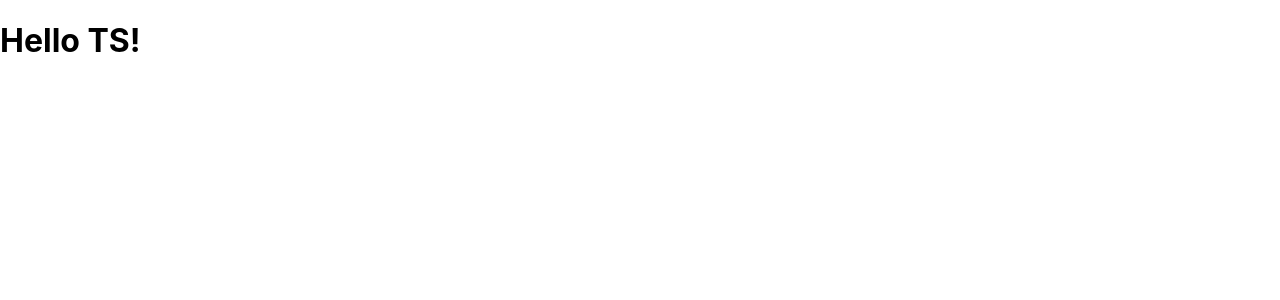
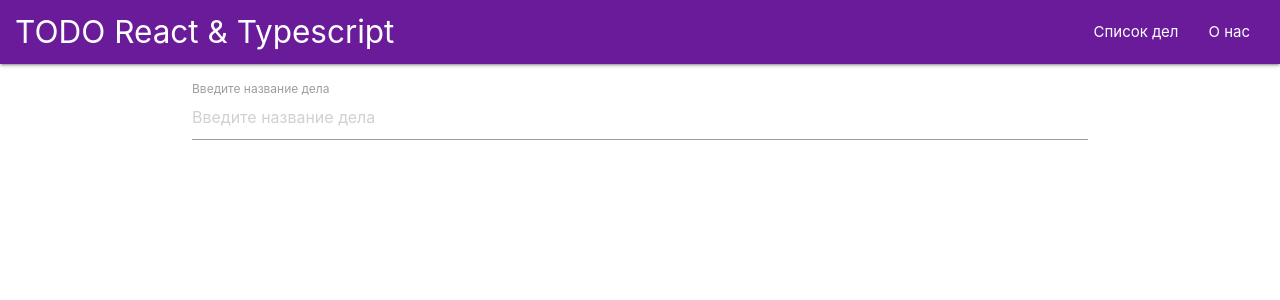
Before and after one commit to DNWD843/todo-react-ts, a React (Create React App) app: page / in a window 1280 px wide. Shown: the top 300 px of the page. Built offline with nearby package versions, Linux system fonts and the light colour scheme.

Commit message:
create todoForm

```diff
--- a/package.json
+++ b/package.json
@@ -1,6 +1,6 @@
 {
   "name": "todo-react-ts",
-  "version": "0.1.0",
+  "version": "1.0.0",
   "private": true,
   "dependencies": {
     "@testing-library/jest-dom": "^5.11.4",
--- a/public/index.html
+++ b/public/index.html
@@ -15,6 +15,8 @@
       user's mobile device or desktop. See https://developers.google.com/web/fundamentals/web-app-manifest/
     -->
     <link rel="manifest" href="%PUBLIC_URL%/manifest.json" />
+    <link rel="stylesheet" href="https://cdnjs.cloudflare.com/ajax/libs/materialize/1.0.0/css/materialize.min.css">
+    <link href="https://fonts.googleapis.com/icon?family=Material+Icons" rel="stylesheet">
     <!--
       Notice the use of %PUBLIC_URL% in the tags above.
       It will be replaced with the URL of the `public` folder during the build.
--- a/src/App.tsx
+++ b/src/App.tsx
@@ -1,7 +1,22 @@
-import React from 'react';
+import React, { useState } from 'react';
+import { Header } from './components/Header';
+import { TodoForm } from './components/TodoForm';
 
 const App: React.FC = () => {
-  return (<h1>Hello TS!</h1>);
+  const [todos, setTodos] = useState<string[]>([]);
+
+  const handleAddTodo = (todoText: string):void => {
+    console.log('добавим такое дело: ', todoText);
+  }
+
+  return (
+    <>
+      <Header />
+      <div className="container">
+        <TodoForm onAddTodo={handleAddTodo} />
+      </div>
+    </>
+  );
 }
 
 export default App;
--- /dev/null
+++ b/src/components/Header.tsx
@@ -0,0 +1,15 @@
+import React from 'react';
+
+export const Header: React.FC = () => {
+    return (
+        <nav>
+            <div className="nav-wrapper padding-lr purple darken-3">
+                <a href="/" className="brand-logo">TODO React &amp; Typescript</a>
+                <ul id="nav-mobile" className="right hide-on-med-and-down">
+                    <li><a href="sass.html">Список дел</a></li>
+                    <li><a href="badges.html">О нас</a></li>
+                </ul>
+            </div>
+        </nav>
+    );
+}
--- /dev/null
+++ b/src/components/TodoForm.tsx
@@ -0,0 +1,64 @@
+import React, { useState } from "react";
+/**
+ * Интерфейс пропсов компонента TodoForm
+ */
+interface ITodoFormProps {
+  onAddTodo(todoText: string): void
+}
+
+/**
+ * @function TodoForm
+ * @description Функциональный компонент
+ * Форма добавления задачи.
+ * @param {ITodoFormProps} props
+ * @property {function} props.onAddTodo - метод сохранения набранной задачи
+ * @returns {void} void
+ * @since v.1.0.0
+ * @public
+ */
+export const TodoForm: React.FC<ITodoFormProps> = (props) => {
+  const [value, setValue] = useState<string>('')
+  const { onAddTodo } = props;
+  /**
+   * @method handleInputChange
+   * @description Обработчик ввода значений в инпут добавления задачи
+   * @param {SyntheticEvent} evt - событие
+   * @returns {void} void
+   * @since v.1.0.0
+   * @public
+   */
+  const handleInputChange = (evt: React.ChangeEvent<HTMLInputElement>): void => {
+    setValue(evt.target.value)
+  }
+
+  /**
+   * @method handlePressEnter
+   * @description Обработчик нажатия на "Enter" - сохранения набранной задачи
+   * @param {SyntheticEvent} evt - событие
+   * @returns {void} void
+   * @since v.1.0.0
+   * @public
+   */
+  const handlePressEnter = (evt: React.KeyboardEvent):void => {
+    if (evt.key === 'Enter') {
+      onAddTodo(value);
+      setValue('');
+    }
+  }
+
+  return (
+      <div className="input-field mt2">
+      <input
+        value={value}
+        onChange={handleInputChange}
+        onKeyPress={handlePressEnter}
+        type="text"
+        id="title"
+        placeholder="Введите название дела"
+      />
+        <label htmlFor="title" className="active">
+          Введите название дела
+        </label>
+      </div>
+  )
+}
--- a/src/index.css
+++ b/src/index.css
@@ -11,3 +11,11 @@ code {
   font-family: source-code-pro, Menlo, Monaco, Consolas, 'Courier New',
     monospace;
 }
+
+.padding-lr {
+  padding: 0 1rem;
+}
+
+.mt2 {
+  margin-top: 2rem;
+}
```
